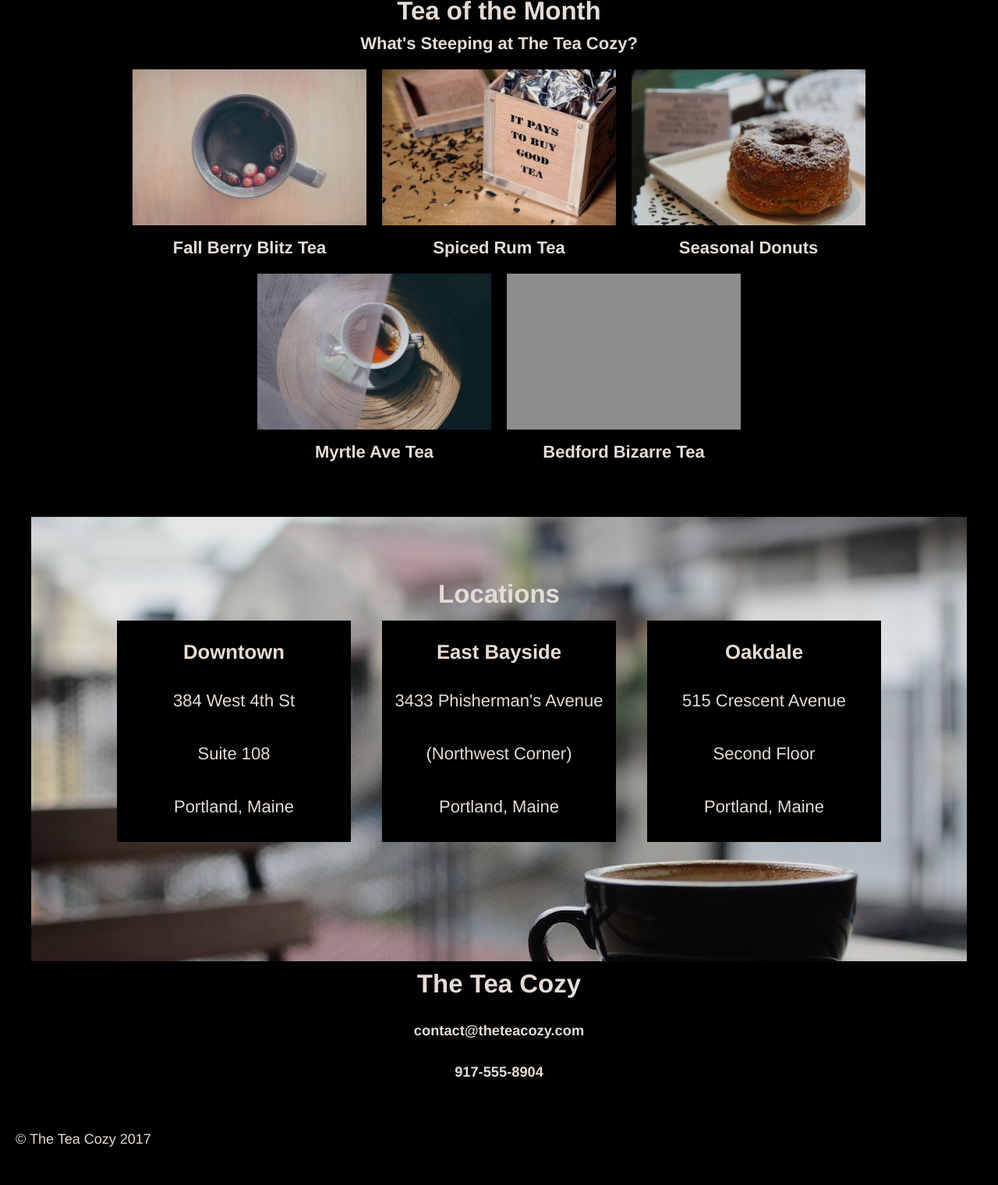
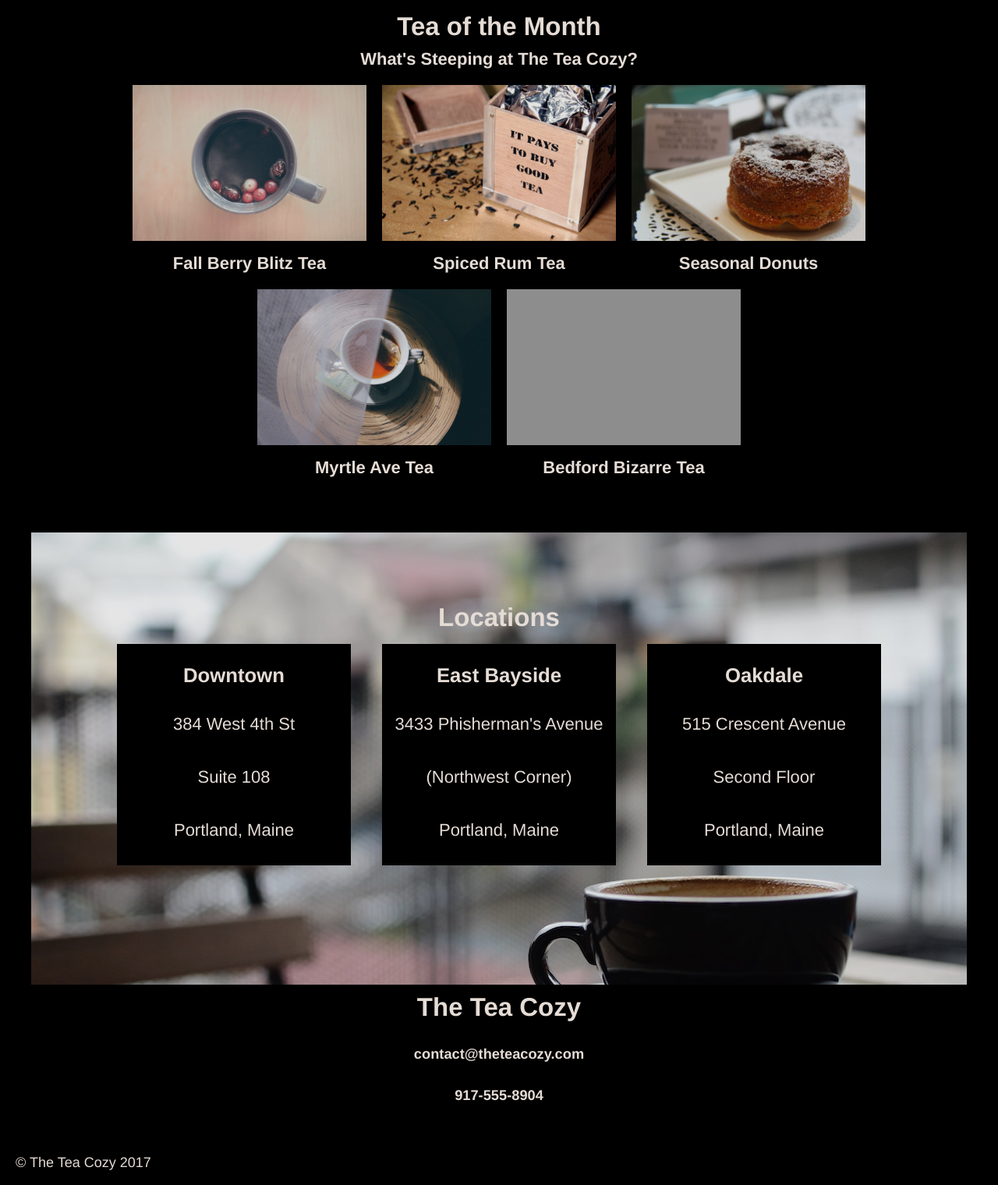
Before and after one commit to ChristopherHartEsq/Tea-Cozy, a plain HTML site: page index.html in a window 1280 px wide. Shown: the part 844-2364 px from the top of the page at 78% size. Before the commit the page ends 2334 px from the top, so only its background shows below. Drawn offline with Linux system fonts and the light colour scheme; grey boxes are pictures that could not be loaded.

Commit message:
changes made regarding feedback

```diff
--- a/index.html
+++ b/index.html
@@ -21,7 +21,7 @@
 
   <!-- Main Content Container -->
 
-  <div class="container">
+  <main class="container">
 
     <!-- Mission Section -->
     <div id="mission">
@@ -33,7 +33,7 @@
 
     <!-- Feature Section -->
 
-    <div id="feature">
+    <section id="feature">
       <h2>Tea of the Month</h2>
       <h4>What's Steeping at The Tea Cozy?</h4>
       <div class="items">
@@ -60,11 +60,11 @@
           <span>Bedford Bizarre Tea</span>
         </div>
       </div>
-    </div>
+    </section>
 
     <!-- Locations Section -->
 
-    <div id="locations">
+    <section id="locations">
       <h2>Locations</h2>
       <div class="addresses">
         <div class="address">
@@ -86,17 +86,17 @@
           <p>Portland, Maine</p>
         </div>
       </div>
-    </div>
+    </section>
 
     <!-- Contact Section -->
 
-    <div class="contact">
+    <section class="contact">
       <h2>The Tea Cozy</h2>
       <h5>contact@theteacozy.com</h5>
       <h5>917-555-8904</h5>
-    </div>
+    </section>
 
-  </div>
+  </main>
 
   <!-- Footer -->
 
--- a/resources/css/style.css
+++ b/resources/css/style.css
@@ -16,18 +16,14 @@ nav span {
   text-decoration: underline;
 }
 
-
 a {
   color: seashell;
 }
 
-h2 {
+h2, h4 {
   margin: 10px;
 }
 
-h4 {
-  margin: 10px;
-}
 
 /****** Header Style *********/
 
@@ -85,7 +81,7 @@ header {
 #feature {
   width: 1000px;
   margin: auto;
-  padding-top: 60px;
+  padding-top: 80px;
   padding-bottom: 60px;
 }
 
@@ -113,7 +109,7 @@ header {
 #locations {
   background-image: url(../images/img-locations-background.jpg);
   height: 500px;
-  padding-top: 70px;
+  padding-top: 80px;
 }
 
 .addresses {
```
